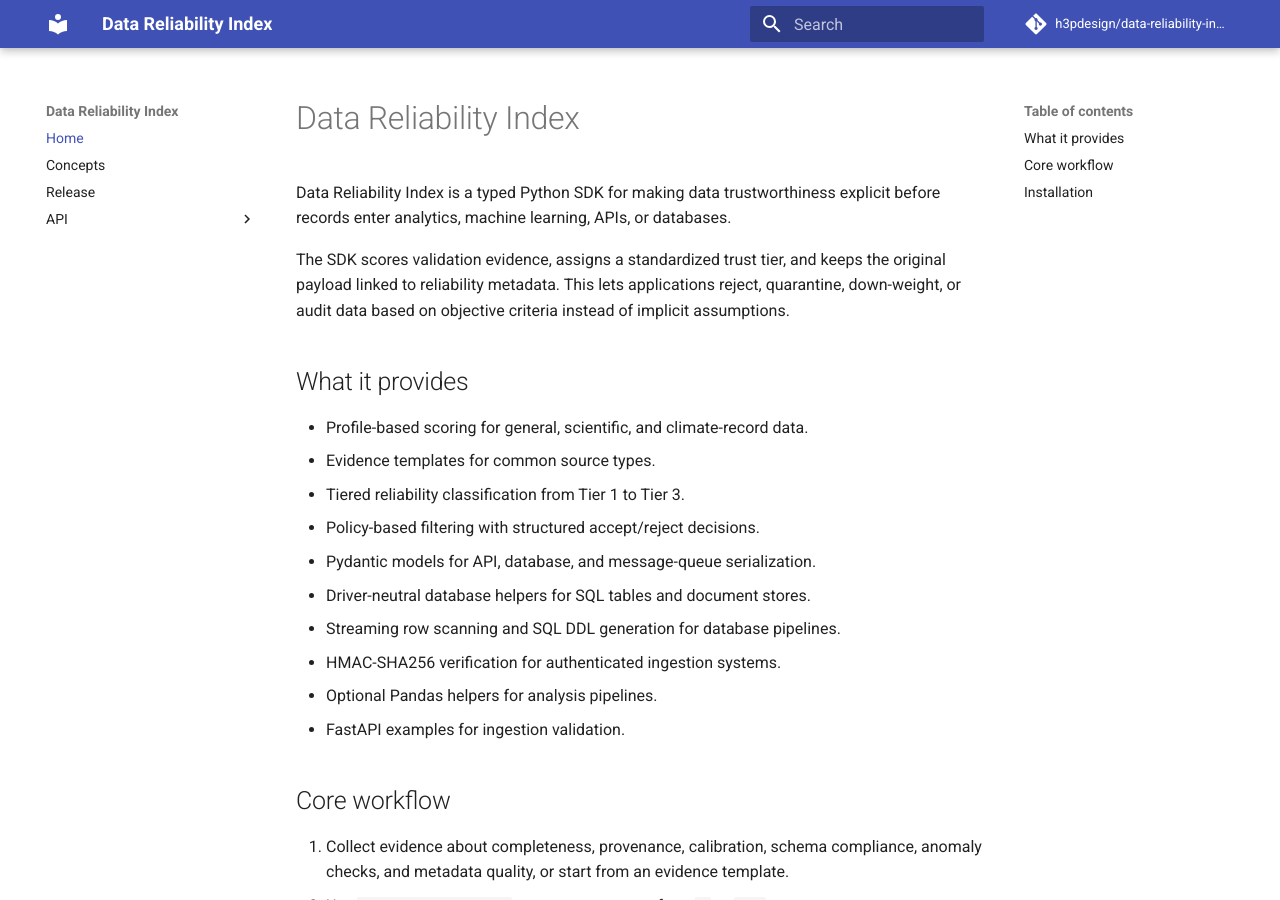
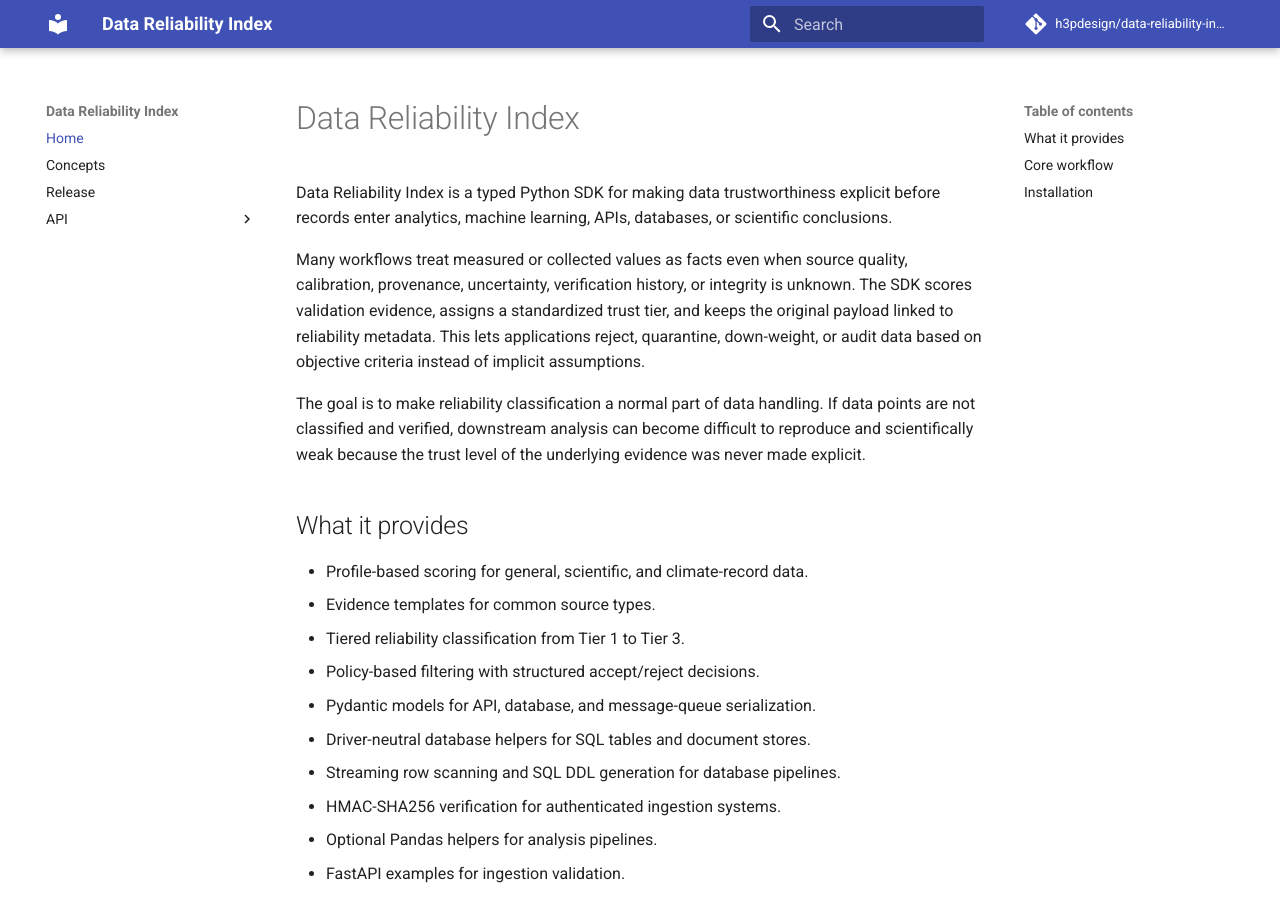
Before and after one commit to h3pdesign/data-reliability-index, an MkDocs documentation site: the page built from docs/index.md, in a window 1280 px wide and 900 px high. Built offline with MkDocs 1.6.1 and Material for MkDocs 9.7.7, drawn with Linux system fonts in a browser that asks for light colours; comment, search, counter and statistics services are not loaded.

Commit message:
Expand reliability problem statement

```diff
--- a/docs/index.md
+++ b/docs/index.md
@@ -1,8 +1,10 @@
 # Data Reliability Index
 
-Data Reliability Index is a typed Python SDK for making data trustworthiness explicit before records enter analytics, machine learning, APIs, or databases.
+Data Reliability Index is a typed Python SDK for making data trustworthiness explicit before records enter analytics, machine learning, APIs, databases, or scientific conclusions.
 
-The SDK scores validation evidence, assigns a standardized trust tier, and keeps the original payload linked to reliability metadata. This lets applications reject, quarantine, down-weight, or audit data based on objective criteria instead of implicit assumptions.
+Many workflows treat measured or collected values as facts even when source quality, calibration, provenance, uncertainty, verification history, or integrity is unknown. The SDK scores validation evidence, assigns a standardized trust tier, and keeps the original payload linked to reliability metadata. This lets applications reject, quarantine, down-weight, or audit data based on objective criteria instead of implicit assumptions.
+
+The goal is to make reliability classification a normal part of data handling. If data points are not classified and verified, downstream analysis can become difficult to reproduce and scientifically weak because the trust level of the underlying evidence was never made explicit.
 
 ## What it provides
 
```
Also changed, not shown: README.md (+4 -2 lines).
